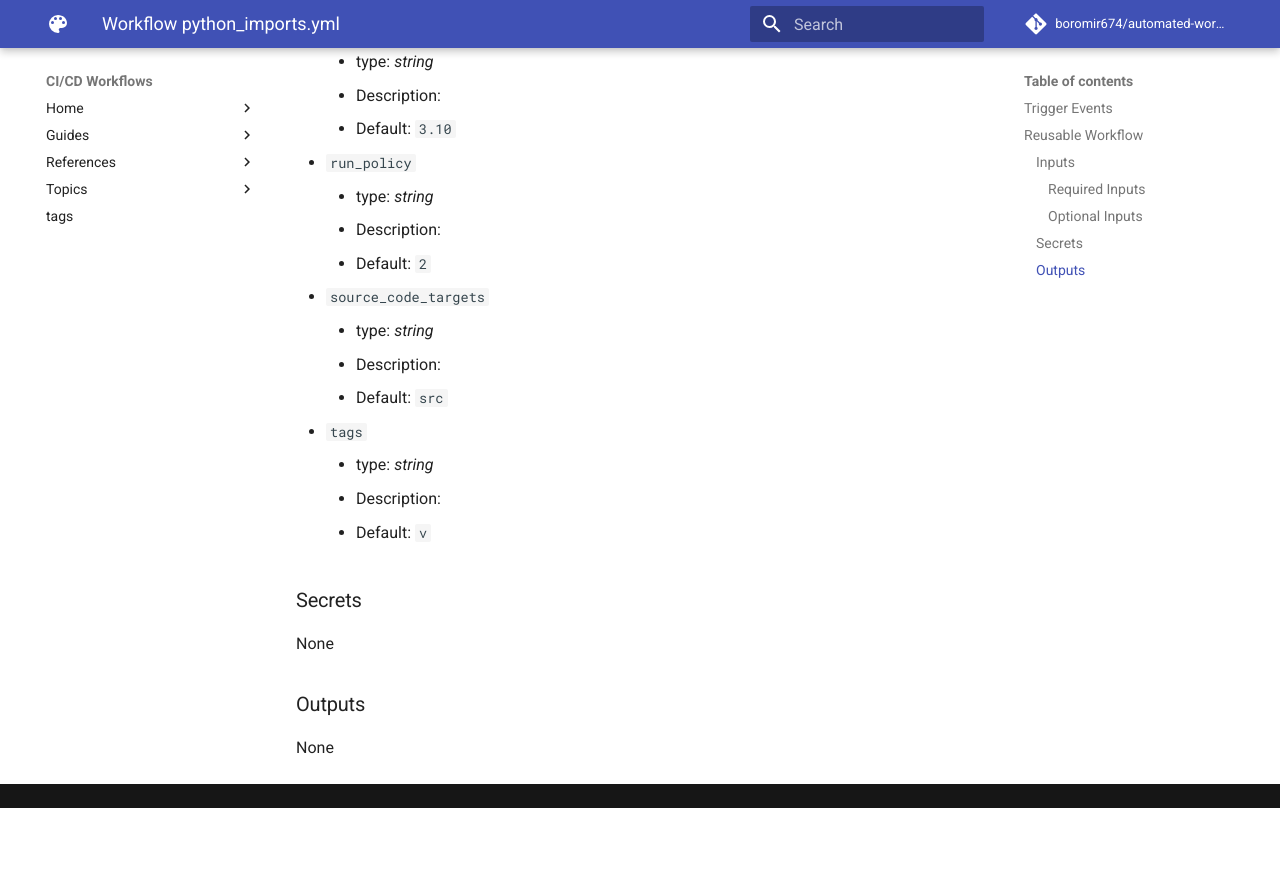
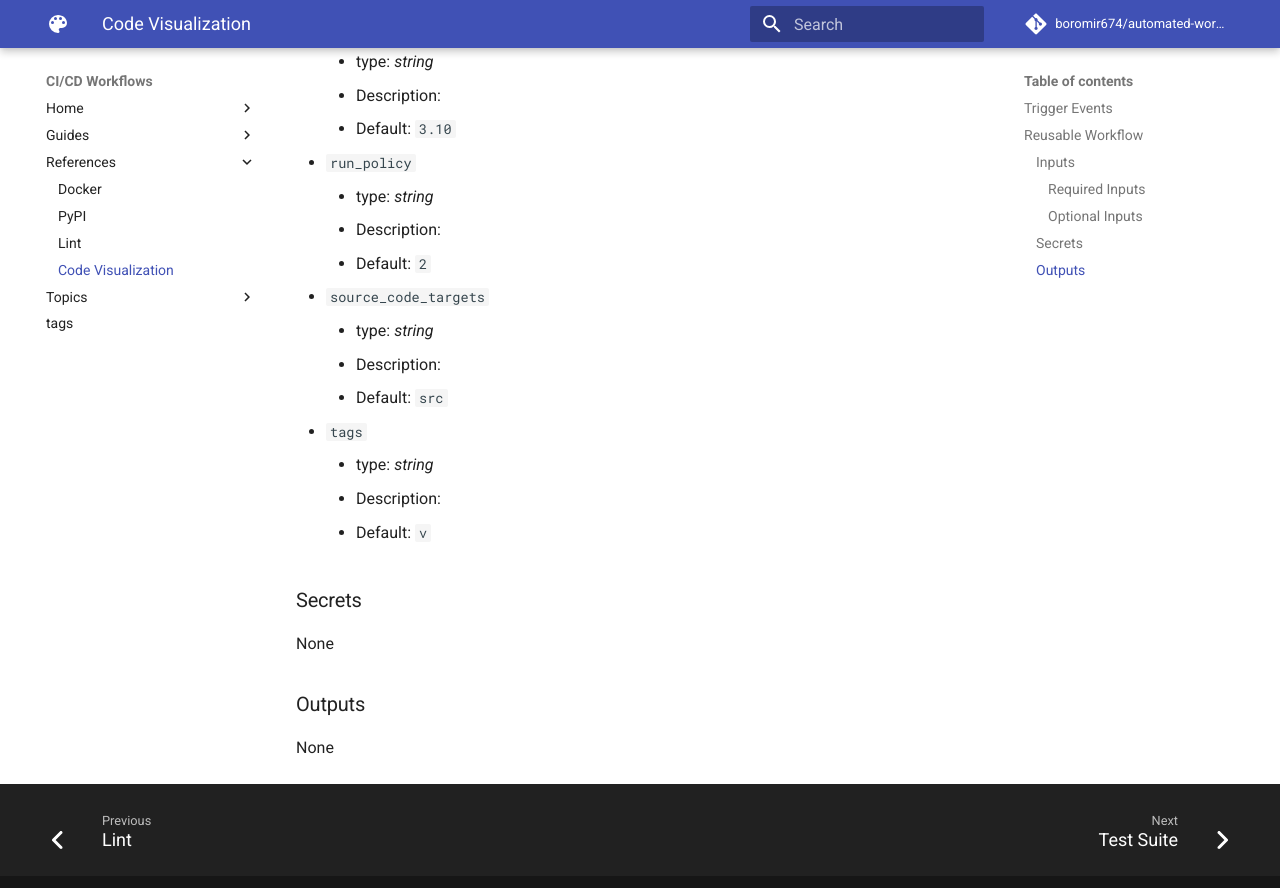
Before and after one commit to boromir674/automated-workflows, an MkDocs documentation site: the page built from docs/ref_pydeps.md, in a window 1280 px wide and 900 px high, scrolled down 974 px. Shown: the top 888 px of the window. Built offline with MkDocs 1.6.1 and Material for MkDocs 9.7.7, drawn with Linux system fonts in a browser that asks for light colours; comment, search, counter and statistics services are not loaded; before the commit the page ends 1782 px from its top, so only the background shows below that.

Commit message:
docs(module_imports): add Reference Page for Module Imports, aka Pydeps, Workflow, in Docs Website

```diff
--- a/mkdocs.yml
+++ b/mkdocs.yml
@@ -64,6 +64,7 @@ nav:
     - "Docker": "ref_docker.md"
     - "PyPI": "ref_pypi_env.md"
     - "Lint": "ref_lint.md"
+    - "Code Visualization": "ref_pydeps.md"
   - Topics:
     - "Test Suite": tests_index.md
   - tags: tags.md
```
